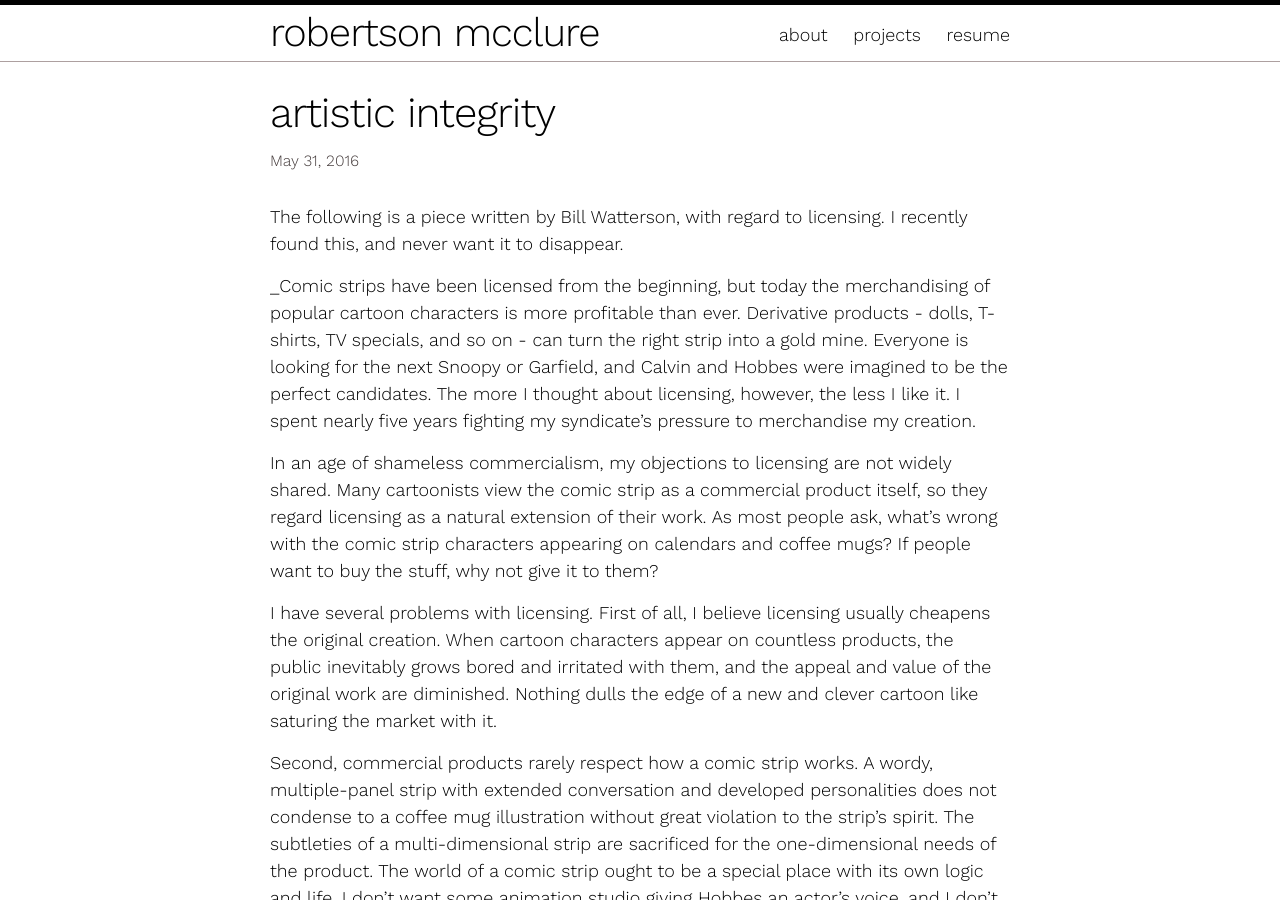
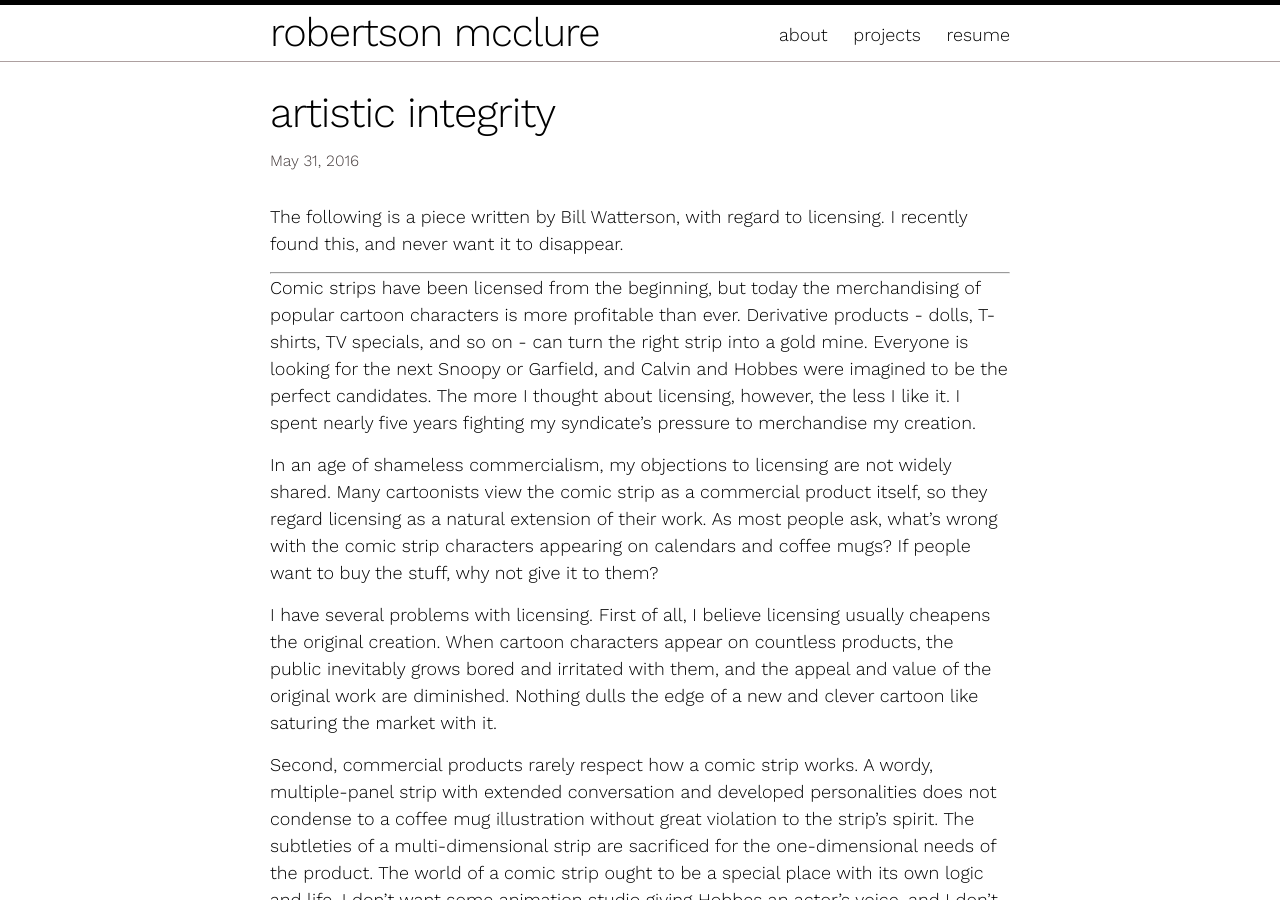
Before and after one commit to robertsonmcclure/robertsonmcclure.github.io, a Jekyll site: the page built from _posts/2016-05-31-artistic-integrity.md, in a window 1280 px wide and 900 px high. Built offline with Jekyll 4.4.1, drawn with Linux system fonts in a browser that asks for light colours; some of the changed text lies outside the part shown.

Commit message:
edited format

```diff
--- a/_posts/2016-05-31-artistic-integrity.md
+++ b/_posts/2016-05-31-artistic-integrity.md
@@ -6,7 +6,9 @@ date: 2016-05-31T00:00:00.000Z
 
 The following is a piece written by Bill Watterson, with regard to licensing. I recently found this, and never want it to disappear.
 
-_Comic strips have been licensed from the beginning, but today the merchandising of popular cartoon characters is more profitable than ever. Derivative products - dolls, T-shirts, TV specials, and so on - can turn the right strip into a gold mine. Everyone is looking for the next Snoopy or Garfield, and Calvin and Hobbes were imagined to be the perfect candidates. The more I thought about licensing, however, the less I like it. I spent nearly five years fighting my syndicate's pressure to merchandise my creation.
+--------------------------------------------------------------------------------
+
+Comic strips have been licensed from the beginning, but today the merchandising of popular cartoon characters is more profitable than ever. Derivative products - dolls, T-shirts, TV specials, and so on - can turn the right strip into a gold mine. Everyone is looking for the next Snoopy or Garfield, and Calvin and Hobbes were imagined to be the perfect candidates. The more I thought about licensing, however, the less I like it. I spent nearly five years fighting my syndicate's pressure to merchandise my creation.
 
 In an age of shameless commercialism, my objections to licensing are not widely shared. Many cartoonists view the comic strip as a commercial product itself, so they regard licensing as a natural extension of their work. As most people ask, what's wrong with the comic strip characters appearing on calendars and coffee mugs? If people want to buy the stuff, why not give it to them?
 
@@ -34,4 +36,4 @@ The debate had its ridiculous aspects. I am probably the only cartoonist who res
 
 For years, Universal pressured me to compromise on a "limited" licensing program. The syndicate would agree to rule out the most offensive products if I would agree to go along with the rest. This would be, in essence, my only shot at controlling what happened to my work. The idea of bartering principles was offensive to me and I refused to compromise. For that matter, the syndicate and I had nothing to trade anyway: I didn't care about my notions of artistic integrity. With neither of us valuing what the other had to offer, compromise was impossible. One of us was going to trample the interests of the other.
 
-By the strip's fifth year, the debate had gone as far as it could possibly go, and I prepared to quit. If I could not control what 'Calvin and Hobbes' stood for, the strip was worthless to me. My contract was so one-sided that quitting would have allowed Universal to replace me with hired writers and artists and license my creation anyway, but at this point, the syndicate agreed to renegotiate my contract. The exploitation rights to the strip were returned to me, and I will not license 'Calvin and Hobbes'._
+By the strip's fifth year, the debate had gone as far as it could possibly go, and I prepared to quit. If I could not control what 'Calvin and Hobbes' stood for, the strip was worthless to me. My contract was so one-sided that quitting would have allowed Universal to replace me with hired writers and artists and license my creation anyway, but at this point, the syndicate agreed to renegotiate my contract. The exploitation rights to the strip were returned to me, and I will not license 'Calvin and Hobbes'.
```
